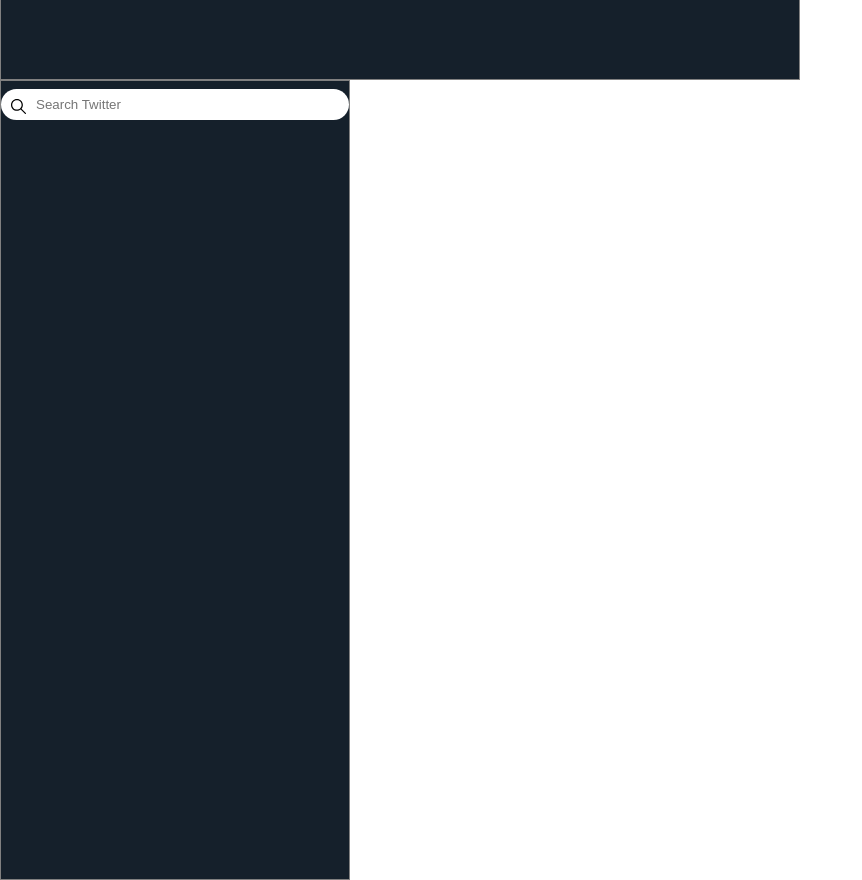
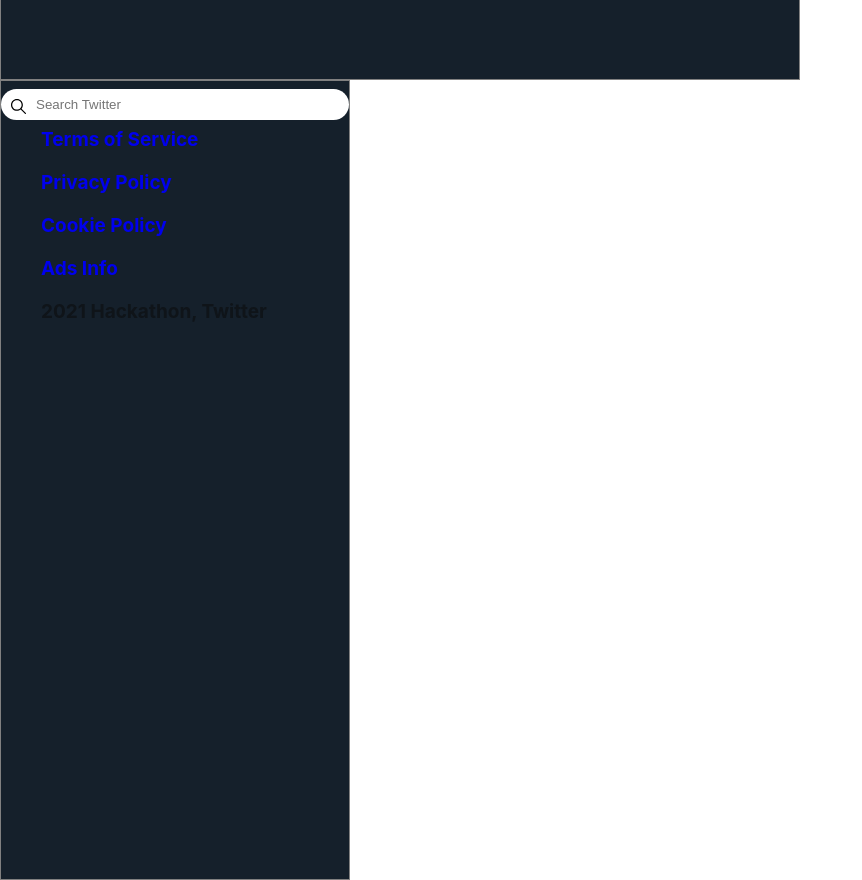
Before and after one commit to netty-carroll/hackathon-twitter, a React (Create React App) app: page / in a window 1280 px wide. Shown: the part 1520-2400 px from the top of the page, without its empty margins (0-862 px from the left). Built offline with nearby package versions, Linux system fonts and the light colour scheme.

Commit message:
creating the footer.js and footer.css files

```diff
--- a/src/App.js
+++ b/src/App.js
@@ -1,6 +1,7 @@
 import './App.css';
 import Navbar from './components/navbar';
 import Searchbar from './components/searchbar';
+import TwitterFooter from './components/footer';
 
 function App() {
   return (
@@ -15,6 +16,7 @@ function App() {
 
       <section className="right">
         <Searchbar />
+        <TwitterFooter />
       </section>
     </div>
 
--- /dev/null
+++ b/src/components/footer.css
@@ -0,0 +1,3 @@
+ul {
+    list-style: none;
+}
--- /dev/null
+++ b/src/components/footer.js
@@ -0,0 +1,16 @@
+import './footer.css';
+
+const TwitterFooter = () => {
+    return(
+        <div className="footerDiv">
+            <ul>
+                <li><a href="https://twitter.com/en/tos">Terms of Service</a></li>
+                <li><a href="https://twitter.com/en/privacy">Privacy Policy</a></li>
+                <li><a href="https://help.twitter.com/en/rules-and-policies/twitter-cookies">Cookie Policy</a></li>
+                <li><a href="https://business.twitter.com/en/help/troubleshooting/how-twitter-ads-work.html">Ads Info</a></li>
+                <li><p>2021 Hackathon, Twitter</p></li>
+            </ul>
+        </div>
+    )
+}
+export default TwitterFooter;
```
